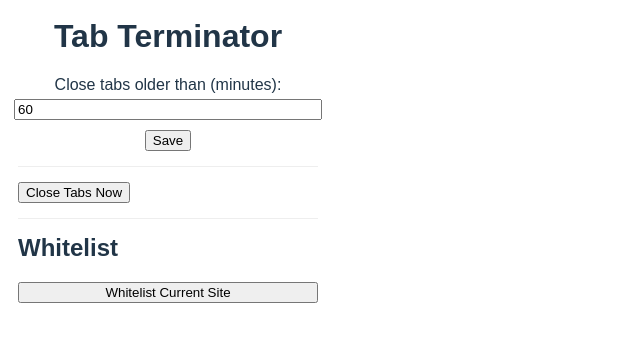
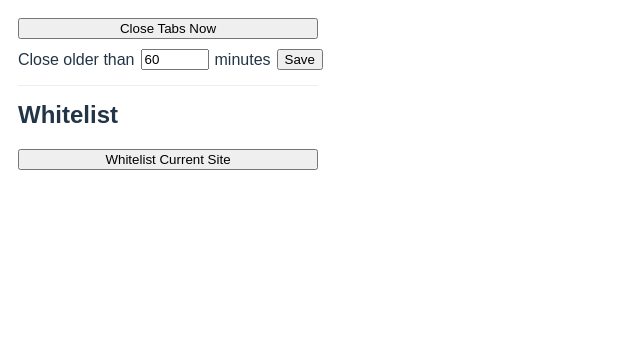
Before and after one commit to reynish/tab-terminator, a website with bundled scripts: page src/popup.html in a window 1280 px wide. Shown: the whole page, without its empty margins (0-640 px from the left). Built offline with nearby package versions, Linux system fonts and the light colour scheme; some packages are replaced by stand-ins of ours.

Commit message:
Simplify popup layout and bump manifest version to 1.4
Move Close Tabs Now to the top of the popup, put the timeout
setting and Save button on a single line, and drop the title
heading. Version bump to 1.4 replaces the 1.3 upload left as an
unpublished draft in the Web Store.

```diff
--- a/src/popup.html
+++ b/src/popup.html
@@ -5,16 +5,14 @@
   <link rel="stylesheet" type="text/css" href="style.css">
 </head>
 <body>
-  <h1>Tab Terminator</h1>
+  <button id="close-tabs-now">Close Tabs Now</button>
+
   <form id="settings-form">
-    <label for="minutes">Close tabs older than (minutes):</label>
+    <label for="minutes">Close older than</label>
     <input type="number" id="minutes" name="minutes" min="1" value="60">
+    <span class="unit">minutes</span>
     <button type="submit">Save</button>
   </form>
-
-  <hr>
-
-  <button id="close-tabs-now">Close Tabs Now</button>
 
   <hr>
 
--- a/src/style.css
+++ b/src/style.css
@@ -24,24 +24,28 @@ body {
   color: var(--text);
 }
 
-h1 {
-  text-align: center;
-  margin-top: 0;
+#close-tabs-now {
+  width: 100%;
 }
 
 form {
   display: flex;
-  flex-direction: column;
   align-items: center;
+  gap: 6px;
+  margin: 10px 0;
 }
 
 label {
-  margin-bottom: 5px;
+  flex-shrink: 0;
 }
 
 input {
-  width: 100%;
-  margin-bottom: 10px;
+  width: 60px;
+  margin: 0;
+}
+
+.unit {
+  flex-shrink: 0;
 }
 
 hr {
```
Also changed, not shown: src/manifest.json.
